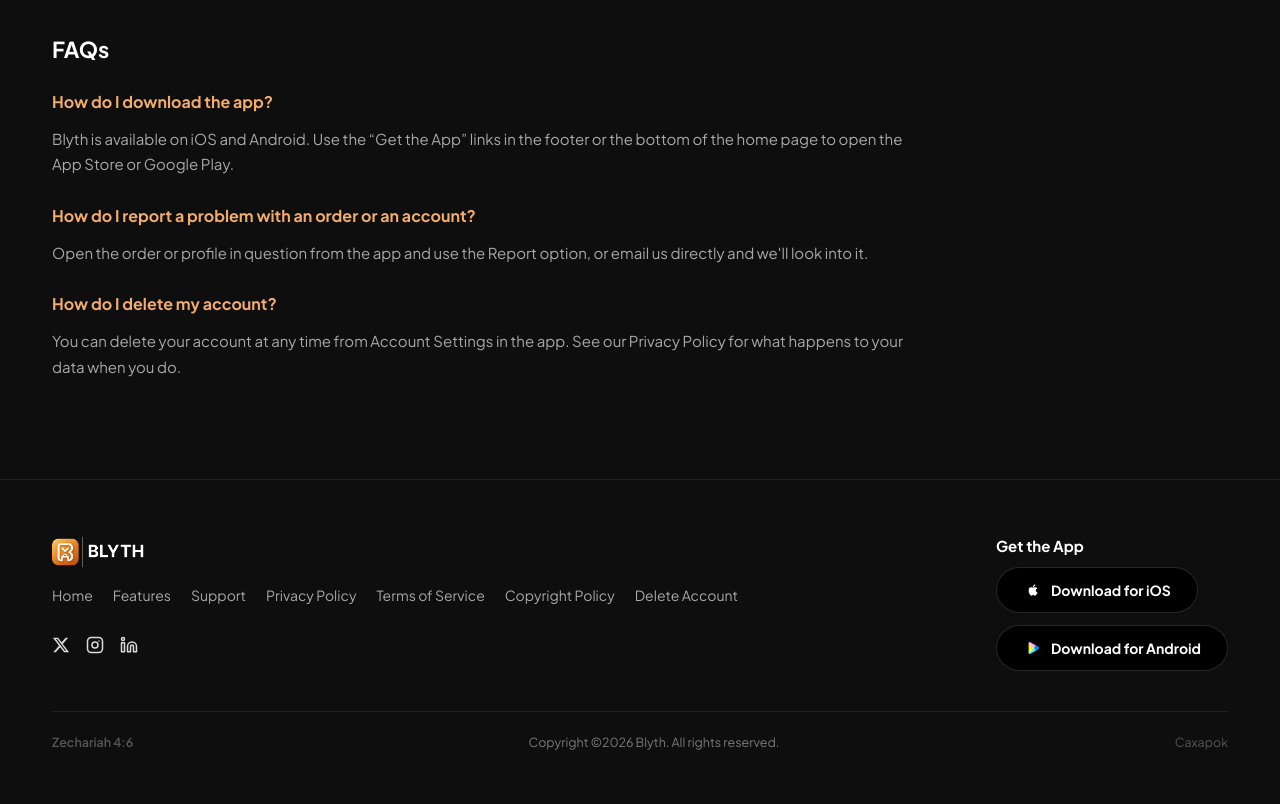
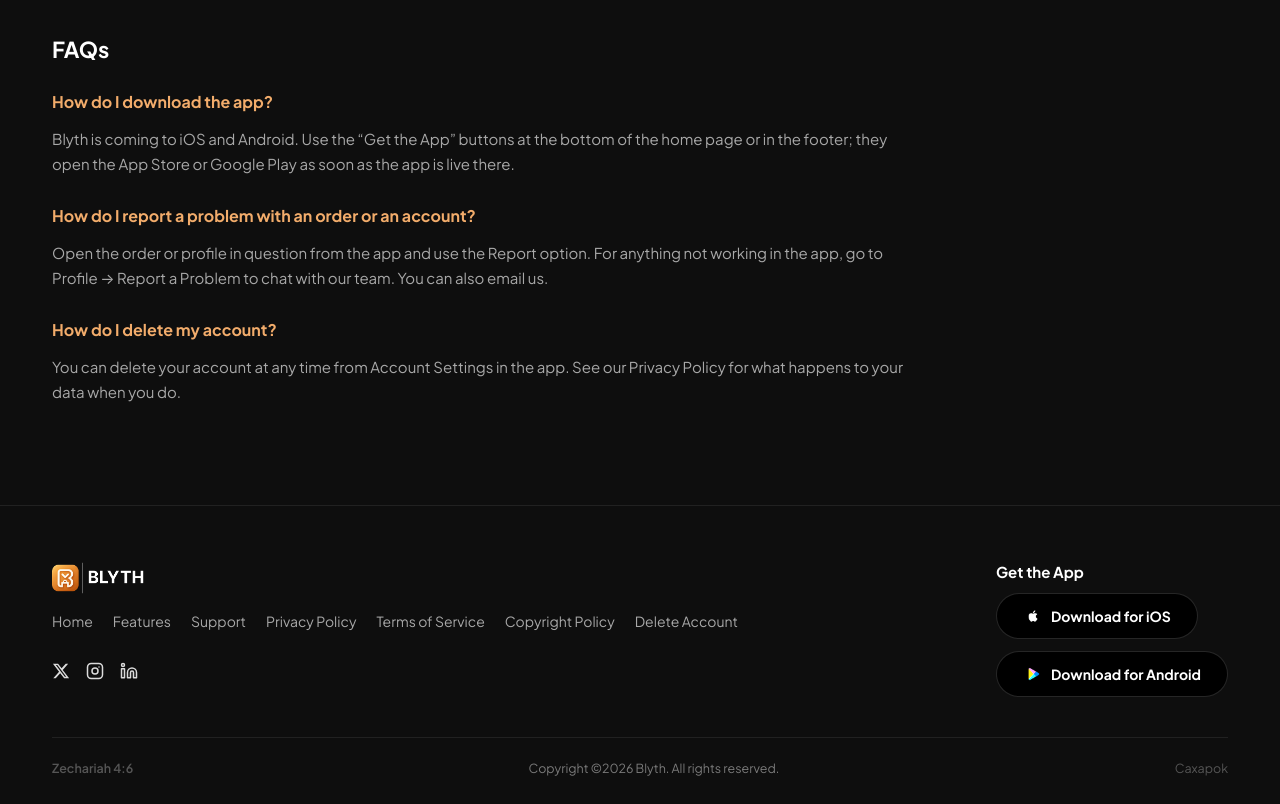
Before and after one commit to Jackal-2/Blyth-website, a Next.js app: page /support in a window 1280 px wide. Shown: the part 340-1144 px from the top of the page. Before the commit the page ends 1118 px from the top, so only its background shows below. Built offline with nearby package versions, Linux system fonts and the light colour scheme; no server answers.

Commit message:
Fix website nav/Get Started scroll + store buttons; staff IP table clarity; report content links; open bugs card

```diff
--- a/src/app/support/page.tsx
+++ b/src/app/support/page.tsx
@@ -11,12 +11,12 @@ const FAQS = [
   {
     question: "How do I download the app?",
     answer:
-      "Blyth is available on iOS and Android. Use the “Get the App” links in the footer or the bottom of the home page to open the App Store or Google Play.",
+      "Blyth is coming to iOS and Android. Use the “Get the App” buttons at the bottom of the home page or in the footer; they open the App Store or Google Play as soon as the app is live there.",
   },
   {
     question: "How do I report a problem with an order or an account?",
     answer:
-      "Open the order or profile in question from the app and use the Report option, or email us directly and we'll look into it.",
+      "Open the order or profile in question from the app and use the Report option. For anything not working in the app, go to Profile → Report a Problem to chat with our team. You can also email us.",
   },
   {
     question: "How do I delete my account?",
--- a/src/components/Footer.tsx
+++ b/src/components/Footer.tsx
@@ -4,6 +4,8 @@ import { useSyncExternalStore } from "react";
 import Image from "next/image";
 import Link from "next/link";
 import { getTodaysVerse } from "@/lib/dailyVerses";
+import { STORE_URLS } from "@/lib/appLinks";
+import { StoreButton } from "./StoreButton";
 
 // The verse is picked in the visitor's browser, from their own date. The
 // site is built ahead of time, so picking it during the build would leave
@@ -119,38 +121,8 @@ export default function Footer() {
 
           <div className="footer-download">
             <p className="footer-download-heading">Get the App</p>
-            <a
-              className="btn btn-dark cursor-target"
-              href="https://apps.apple.com"
-              target="_blank"
-              rel="noopener noreferrer"
-            >
-              <Image
-                src="/images/app-store.png"
-                alt=""
-                width={20}
-                height={20}
-                className="store-pill-icon"
-                aria-hidden="true"
-              />
-              <span className="store-pill-text">Download for iOS</span>
-            </a>
-            <a
-              className="btn btn-dark cursor-target"
-              href="https://play.google.com"
-              target="_blank"
-              rel="noopener noreferrer"
-            >
-              <Image
-                src="/images/playstore.png"
-                alt=""
-                width={20}
-                height={20}
-                className="store-pill-icon"
-                aria-hidden="true"
-              />
-              <span className="store-pill-text">Download for Android</span>
-            </a>
+            <StoreButton tone="dark" href={STORE_URLS.ios} icon="/images/app-store.png" label="Download for iOS" />
+            <StoreButton tone="dark" href={STORE_URLS.android} icon="/images/playstore.png" label="Download for Android" />
           </div>
         </div>
 
--- /dev/null
+++ b/src/components/GetStartedLink.tsx
@@ -0,0 +1,57 @@
+"use client";
+
+import Link from "next/link";
+import type { MouseEvent, ReactNode } from "react";
+import { usePathname } from "next/navigation";
+import { STORE_URLS } from "@/lib/appLinks";
+
+// Smooth-scrolls a homepage section into view (below the sticky navbar,
+// via the sections' scroll-margin-top) and keeps the URL hash in step.
+export function scrollToSection(id: string): boolean {
+  const el = document.getElementById(id);
+  if (!el) return false;
+  el.scrollIntoView({ behavior: "smooth", block: "start" });
+  if (window.location.hash !== `#${id}`) window.history.replaceState(null, "", `/#${id}`);
+  return true;
+}
+
+function storeForThisPhone(): string {
+  const ua = navigator.userAgent;
+  const iPadOS = navigator.platform === "MacIntel" && navigator.maxTouchPoints > 1;
+  if (/Android/i.test(ua)) return STORE_URLS.android;
+  if (/iPhone|iPad|iPod/i.test(ua) || iPadOS) return STORE_URLS.ios;
+  return "";
+}
+
+// "Get Started": on a phone, once the app is in that phone's store, goes
+// straight to the store. Otherwise it takes you to the download section.
+// Clicking it again while already scrolled away still works (a plain
+// "/#get-app" link does nothing when the URL already ends in #get-app).
+export function GetStartedLink({
+  className,
+  children,
+  onNavigate,
+}: {
+  className: string;
+  children: ReactNode;
+  onNavigate?: () => void;
+}) {
+  const pathname = usePathname();
+
+  function handleClick(e: MouseEvent<HTMLAnchorElement>) {
+    onNavigate?.();
+    const store = storeForThisPhone();
+    if (store) {
+      e.preventDefault();
+      window.open(store, "_blank", "noopener,noreferrer");
+      return;
+    }
+    if (pathname === "/" && scrollToSection("get-app")) e.preventDefault();
+  }
+
+  return (
+    <Link href="/#get-app" className={className} onClick={handleClick}>
+      {children}
+    </Link>
+  );
+}
--- a/src/components/Hero.tsx
+++ b/src/components/Hero.tsx
@@ -1,7 +1,7 @@
 "use client";
 
 import { useState } from "react";
-import Link from "next/link";
+import { GetStartedLink } from "./GetStartedLink";
 import { Fade } from "react-awesome-reveal";
 import { usePrefersReducedMotion } from "@/hooks/usePrefersReducedMotion";
 import TextType from "./TextType";
@@ -58,9 +58,7 @@ export default function Hero() {
               big or small, and buying or selling items nearby. Simple to book, safe to trust.
             </p>
             <div className="hero-cta">
-              <Link href="/#get-app" className="btn btn-accent cursor-target">
-                Get Started
-              </Link>
+              <GetStartedLink className="btn btn-accent cursor-target">Get Started</GetStartedLink>
             </div>
           </Fade>
         </div>
--- a/src/components/Navbar.tsx
+++ b/src/components/Navbar.tsx
@@ -4,6 +4,7 @@ import Image from "next/image";
 import Link from "next/link";
 import { usePathname } from "next/navigation";
 import { useEffect, useState } from "react";
+import { GetStartedLink, scrollToSection } from "./GetStartedLink";
 
 const NAV_LINKS = [
   { label: "Home", href: "/" },
@@ -56,12 +57,17 @@ export default function Navbar() {
       return;
     }
     const section = sectionOf(href);
-    const el = section ? document.getElementById(section) : null;
-    if (section && el) {
-      setActiveSection(section);
-      el.scrollIntoView({ behavior: "smooth" });
-    }
+    if (section && scrollToSection(section)) setActiveSection(section);
   };
+
+  // Arriving from another page on a link like /#get-app: the homepage
+  // sections render after the first paint, so scroll once they're there.
+  useEffect(() => {
+    if (pathname !== "/" || !window.location.hash) return;
+    const id = window.location.hash.slice(1);
+    const timer = setTimeout(() => scrollToSection(id), 150);
+    return () => clearTimeout(timer);
+  }, [pathname]);
 
   useEffect(() => {
     if (pathname !== "/") return;
@@ -108,7 +114,10 @@ export default function Navbar() {
                   href={link.href}
                   className={`cursor-target${active ? " active" : ""}`}
                   aria-current={active ? "page" : undefined}
-                  onClick={() => handleNavClick(link.href)}
+                  onClick={(e) => {
+                    if (pathname === "/" && (link.href === "/" || sectionOf(link.href))) e.preventDefault();
+                    handleNavClick(link.href);
+                  }}
                 >
                   {link.label}
                 </Link>
@@ -119,9 +128,7 @@ export default function Navbar() {
 
         {!minimal && (
           <div className="navbar-actions">
-            <Link href="/#get-app" className="btn btn-accent cursor-target">
-              Get Started
-            </Link>
+            <GetStartedLink className="btn btn-accent cursor-target">Get Started</GetStartedLink>
             <button
               className="nav-menu-btn cursor-target"
               aria-label={menuOpen ? "Close menu" : "Open menu"}
@@ -160,8 +167,9 @@ export default function Navbar() {
                   href={link.href}
                   className={`cursor-target${active ? " active" : ""}`}
                   aria-current={active ? "page" : undefined}
-                  onClick={() => {
+                  onClick={(e) => {
                     setMenuOpen(false);
+                    if (pathname === "/" && (link.href === "/" || sectionOf(link.href))) e.preventDefault();
                     handleNavClick(link.href);
                   }}
                 >
@@ -169,13 +177,9 @@ export default function Navbar() {
                 </Link>
               );
             })}
-            <Link
-              href="/#get-app"
-              className="btn btn-accent nav-mobile-cta cursor-target"
-              onClick={() => setMenuOpen(false)}
-            >
+            <GetStartedLink className="btn btn-accent nav-mobile-cta cursor-target" onNavigate={() => setMenuOpen(false)}>
               Get Started
-            </Link>
+            </GetStartedLink>
           </nav>
         ) : null}
       </div>
--- a/src/components/ProxiedPhoto.tsx
+++ b/src/components/ProxiedPhoto.tsx
@@ -6,6 +6,10 @@ interface ProxiedPhotoProps extends Omit<ImgHTMLAttributes<HTMLImageElement>, "s
   alt?: string;
 }
 
+// A plain <img> on purpose: the photo is served through our own /api/photo
+// proxy (which already sizes it), and next/image would add a second resize
+// step and need every storage host listed in next.config.
 export function ProxiedPhoto({ url, alt = "", ...rest }: ProxiedPhotoProps) {
+  // eslint-disable-next-line @next/next/no-img-element
   return <img src={toProxiedImageUrl(url)} alt={alt} {...rest} />;
 }
--- /dev/null
+++ b/src/components/StoreButton.tsx
@@ -0,0 +1,27 @@
+"use client";
+
+import Image from "next/image";
+
+type StoreButtonProps = { href: string; icon: string; label: string; tone?: "light" | "dark" };
+
+// Links to the store page once it exists (NEXT_PUBLIC_APP_STORE_URL /
+// NEXT_PUBLIC_PLAY_STORE_URL); until then it says "Soon" instead of sending
+// people to the store's home page.
+export function StoreButton({ href, icon, label, tone = "light" }: StoreButtonProps) {
+  const content = (
+    <>
+      <Image src={icon} alt="" width={20} height={20} className="store-pill-icon" aria-hidden="true" />
+      <span className="store-pill-text">{label}</span>
+      {href ? null : <span className="store-soon">Soon</span>}
+    </>
+  );
+  return href ? (
+    <a className={`btn btn-${tone} cursor-target`} href={href} target="_blank" rel="noopener noreferrer">
+      {content}
+    </a>
+  ) : (
+    <span className={`btn btn-${tone} store-pill-soon`} aria-label={`${label}, coming soon`}>
+      {content}
+    </span>
+  );
+}
--- a/src/components/TextType.tsx
+++ b/src/components/TextType.tsx
@@ -168,6 +168,7 @@ const TextType = ({
     typingSpeed,
     deletingSpeed,
     pauseDuration,
+    getRandomSpeed,
     textArray,
     currentTextIndex,
     loop,
```
Also changed, not shown: src/components/BottomCta.tsx (+1 -23 lines), 1 other file (tests, documents, lock files or other folders).
